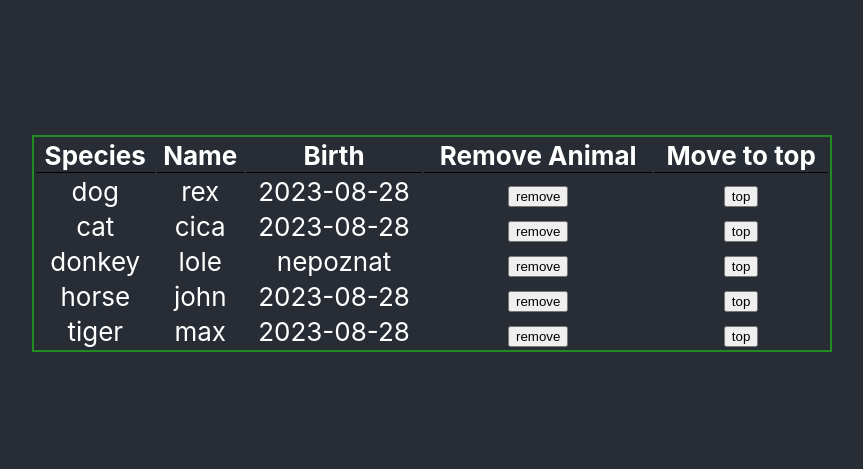
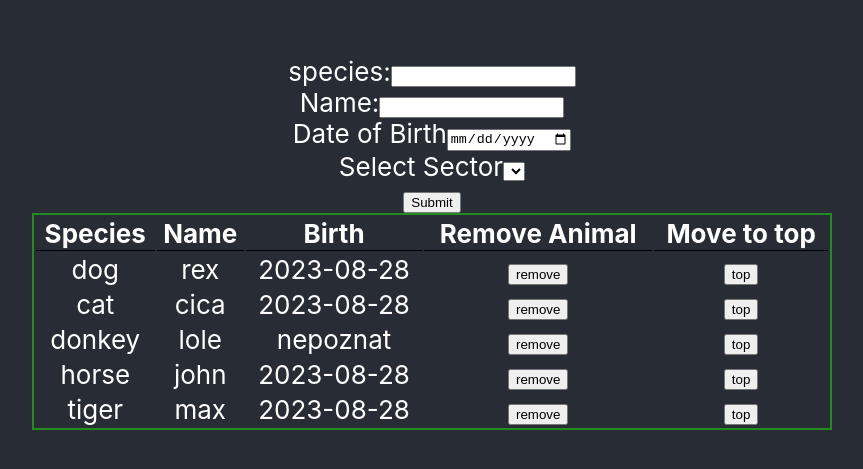
Before and after one commit to MartInDurgi/domaci, a React (Create React App) app: page / in a window 1280 px wide. Shown: the part 157-626 px from the top of the page, without its empty margins (208-1071 px from the left). Built offline with nearby package versions, Linux system fonts and the light colour scheme.

Commit message:
zadatak 5 poceo 6

```diff
--- a/src/App.js
+++ b/src/App.js
@@ -5,6 +5,8 @@ function App() {
 return (
 <div className="App">
     <header className="App-header">
+
+
         <AnimalList />
 
     </header>
--- a/src/components/AnimalList.js
+++ b/src/components/AnimalList.js
@@ -1,5 +1,7 @@
 import { useState } from "react";
 import Animal from "./Animal";
+import Form from "./Form";
+
 
 const AnimalList = () => {
 let date = JSON.stringify(new Date());
@@ -26,12 +28,20 @@ const topAnimal = temp.splice(index, 1);
 temp.unshift(topAnimal[0]);
 setAnimals(temp);
 }
+
+const addAnimal = (animal) => {
+setAnimals((prevValue) => [...prevValue, animal]);
+}
 /* console.log(removeAnimal()) */
 /* console.log(animals[0]["name"]) */
 /* removeAnimal('rex') */
 
 return (
 
+<div>
+    <div>
+        <Form addAnimal={addAnimal} />
+    </div>
     <div>
         <table>
             <tbody>
@@ -63,6 +73,10 @@ return (
             </tbody>
         </table>
     </div>
+
+
+</div>
+
 );
 };
 
--- /dev/null
+++ b/src/components/Form.js
@@ -0,0 +1,60 @@
+import React, { useState } from "react";
+
+function Form({addAnimal}) {
+const [species, setSpecies] = useState("");
+const [name, setName] = useState("");
+const [birthdate, setBirthday] = useState("");
+const [sector, setSector] = useState("");
+
+const handleSpeciesChange = (event) => {
+setSpecies(event.target.value);
+};
+
+const handleName = (event) => {
+setName(event.target.value);
+};
+
+const handleSectorChange = (event) => {
+setSector(event.target.value)
+}
+
+const handleSubmit = (event) => {
+event.preventDefault();
+addAnimal({
+species,
+name,
+birthdate,
+
+});
+// You can do something with the first name and last name here, like sending them to a server or displaying them.
+console.log("Species:", species);
+console.log("Name:", name);
+console.log(birthdate)
+};
+
+return (
+<form onSubmit={handleSubmit}>
+    <div>
+        <label htmlFor="species">species:</label>
+        <input type="text" id="species" value={species} onChange={handleSpeciesChange} />
+    </div>
+    <div>
+        <label htmlFor="Name">Name:</label>
+        <input type="text" id="name" value={name} onChange={handleName} />
+    </div>
+    <div>
+        <label>Date of Birth</label>
+        <input type="date" value={birthdate} onChange={(event)=> setBirthday(event.target.value)}
+        required
+        />
+    </div>
+    <div>
+        <label>Select Sector</label>
+        <select></select>
+    </div>
+    <button type="submit">Submit</button>
+</form>
+);
+}
+
+export default Form;
```
Also changed, not shown: src/components/sector.js (added, +9 -0 lines). Lines whose indentation alone changed are shown as unchanged.
